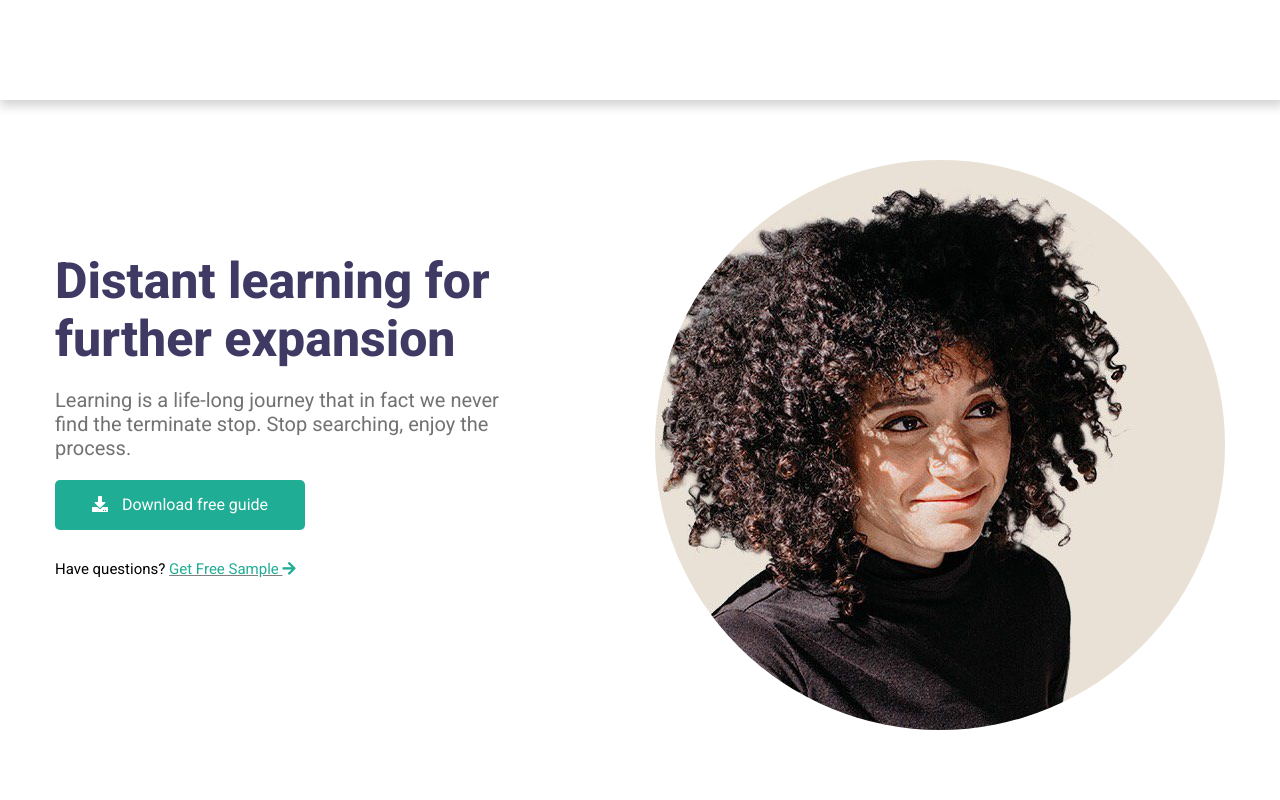
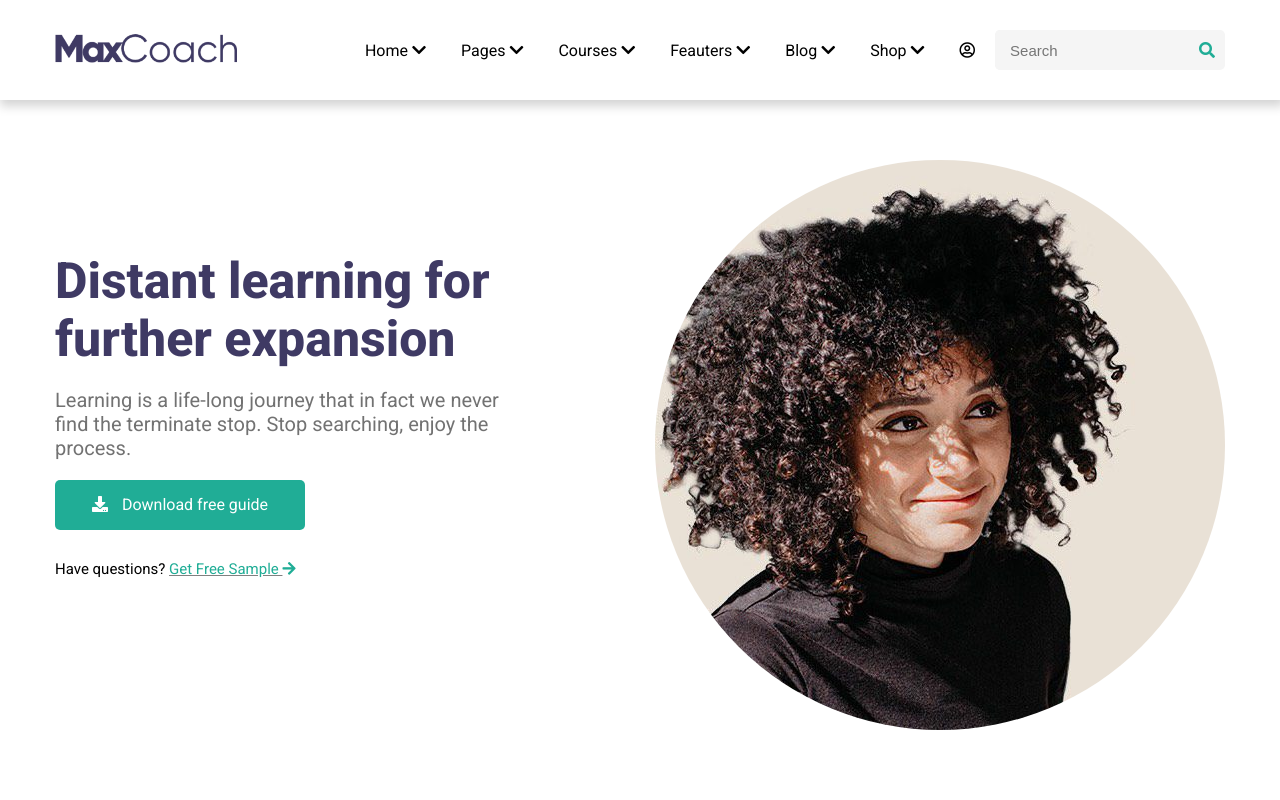
Before and after one commit to Bix94/proj-html-vuejs, a plain HTML site: page index.html in a window 1280 px wide. Shown: the top 800 px of the page. Drawn offline with nearby package versions, Linux system fonts and the light colour scheme.

Commit message:
header js

```diff
--- a/css/style.css
+++ b/css/style.css
@@ -20,7 +20,36 @@ body{
 header{
   height: 100px;
   box-shadow: 2px 4px 10px 2px lightgrey;
-  padding: 10px;
+}
+
+.centro{
+  height: 100%;
+}
+
+.centro img{
+  height: 30px;
+}
+
+.nav{
+  margin-right: 35px;
+}
+
+.head input{
+  background-color: #f5f5f5;
+  color:  #727272;
+  width: 200px;
+  padding-left: 15px;
+  font-size: 15px;
+  outline: none;
+  border: none;
+  height: 40px;
+  border-bottom-left-radius: 5px;
+  border-top-left-radius: 5px;
+}
+
+.lente{
+  background-color: #f5f5f5;
+  border-radius: 5px;
 }
 
 .jumbotron img{
--- a/index.html
+++ b/index.html
@@ -20,9 +20,25 @@
   <link rel="stylesheet" href="css/style.css">
 </head>
 <body>
+  <div id="app">
+    <header>
+      <div class="row head centro aic spb">
+        <div>
+          <img src="img/dark-logo.png" alt="">
+        </div>
+        <div class="row aic">
+          <ul class="nav" v-for="nav in navbar">
+            {{nav}}
+            <i class="fas fa-chevron-down"></i>
+          </ul>
+          <i class="far fa-user-circle pdr_20"></i>
+          <div class="lente">
+            <input type="text" name="" value="" placeholder="Search">
+            <i class="fas fa-search pdr_10 green"></i>
+          </div>
+        </div>
 
-  <header>
-
+    </div>
     </header>
     <!-- JUMBOTRON CENTRATO + ROW + ALIGN CENTER + SPACE BETWEEN -->
     <div class="jumbotron centro row aic spb">
@@ -142,7 +158,9 @@
                 </div>
               </div>
             </div>
-          <span id="violet" class="tac mgt_20 mgb_100 btngreen">View all courses  <i class="fas fa-arrow-right"></i></span>
+          </div>
+          <div class="centro tac">
+            <span id="violet" class="tac mgt_40 mgb_100 btngreen">View all courses  <i class="fas fa-arrow-right"></i></span>
           </div>
           <!-- /ROW CORSI -->
         </div>
@@ -151,14 +169,14 @@
       <!-- SECTION COACH -->
       <section id="coach">
           <!-- TITOLO SEZIONE  -->
-      <div class="centro pdt_50">
+        <div class="centro mgt_100">
           <div class="tac">
             <!-- SPAN + H2 CENTRATI -->
             <span class="up lightgrey">Maxcoach avaiable courses</span>
             <h2 class="mgt_10 darkb">Access <a href="#" class="green">Smart Tutoring</a> Program for Benefits.</h2>
           </div>
           <!-- ROW Benefits DA 3 COL con WIDTH AL 4 + MARGINI -->
-      <div class="benefits row spb mgt_80 mgb_100 aic">
+        <div class="benefits row spb mgt_60 mgb_100 aic">
           <!-- 1a COL -->
           <div class="benefit column">
             <!-- IMG+H3+P+A -->
@@ -302,12 +320,18 @@
         <!-- / ROW DATI -->
       </section>
       <!-- / SECTION STATS -->
+      <!-- SECTION BLOGS -->
       <section id="blogs">
         <div class="centro">
+
           <div class="row blog spb">
+            <!-- 3 div  1 al 35 2 al 30 -->
+            <!-- 1o div -->
             <div class="most_viewed ">
+              <!-- span + h3  -->
               <span class="lightgrey up">Enjoyable insights</span>
               <h3 class="darkb">Most Viewed <span class="green">Best Blogs</span> </h3>
+              <!-- UL insights -->
               <ul class="insights mgt_10">
                 <li> <i class="fas fa-arrow-right"></i>Become a Better Blogger: Content Planning</li>
                 <li> <i class="fas fa-arrow-right"></i>Promoting Your Online Business on Pinterest</li>
@@ -316,9 +340,12 @@
                 <li> <i class="fas fa-arrow-right"></i>Why Online Courses Are the Future of Education</li>
               </ul>
             </div>
+            <!-- 2o div COL -->
             <div class="artist column">
+              <!-- img artista -->
               <img src="img/artist-blog-03-480x352.jpeg" alt="">
               <div class="categories">
+                <!-- span + h3 + calendario + view -->
                 <span class="lightgrey up">Artist</span>
                 <h3 class="darkb mgt_10">Brush Strokes Energize Trees in paintings</h3>
                 <div class="row lightgrey mgt_20">
@@ -327,9 +354,12 @@
                 </div>
               </div>
             </div>
+            <!-- 3o div COL-->
             <div class="artist column">
+              <!-- img artista -->
               <img src="img/artist-blog-01-480x352.jpg" alt="">
               <div class="categories">
+                <!-- span + h3 + calendario + view -->
                 <span class="lightgrey up">Artist</span>
                 <h3 class="darkb mgt_10">Pocket-Sized Notebooks Hold Miniature Paintings</h3>
                 <div class="row lightgrey mgt_20">
@@ -341,24 +371,30 @@
           </div>
         </div>
       </section>
+      <!-- /BLOGS -->
+      <!-- SECTION NEWSLETTER -->
       <section id="newsletter">
         <div class="">
           <div class="centro tac sub">
+            <!-- h2 + p -->
             <h2 class="darkb">Subscribe <span class="green">newsletter</span> </h2>
             <p class="grey mgt_40">Enter your email address to register to our newsletter subscription delivered on a regular basis!</p>
             <div class="row email jcc mgt_40">
+              <!-- INPUT EMAIL -->
               <input type="text" name="" value="" placeholder="Enter your email">
               <button id="violet" type="button" name="button">Subscribe</button>
             </div>
           </div>
         </div>
       </section>
+      <!-- / NEWSLETTER -->
     </main>
+    <!-- /MAIN -->
     <footer>
 
 
     </footer>
-
+  </div>
 
 
 
--- a/js/script.js
+++ b/js/script.js
@@ -0,0 +1,8 @@
+var app = new Vue({
+  el: '#app',
+  data: {
+    navbar: ['Home','Pages','Courses','Feauters','Blog','Shop']
+  },
+
+
+});
```
Lines whose indentation alone changed are shown as unchanged.
